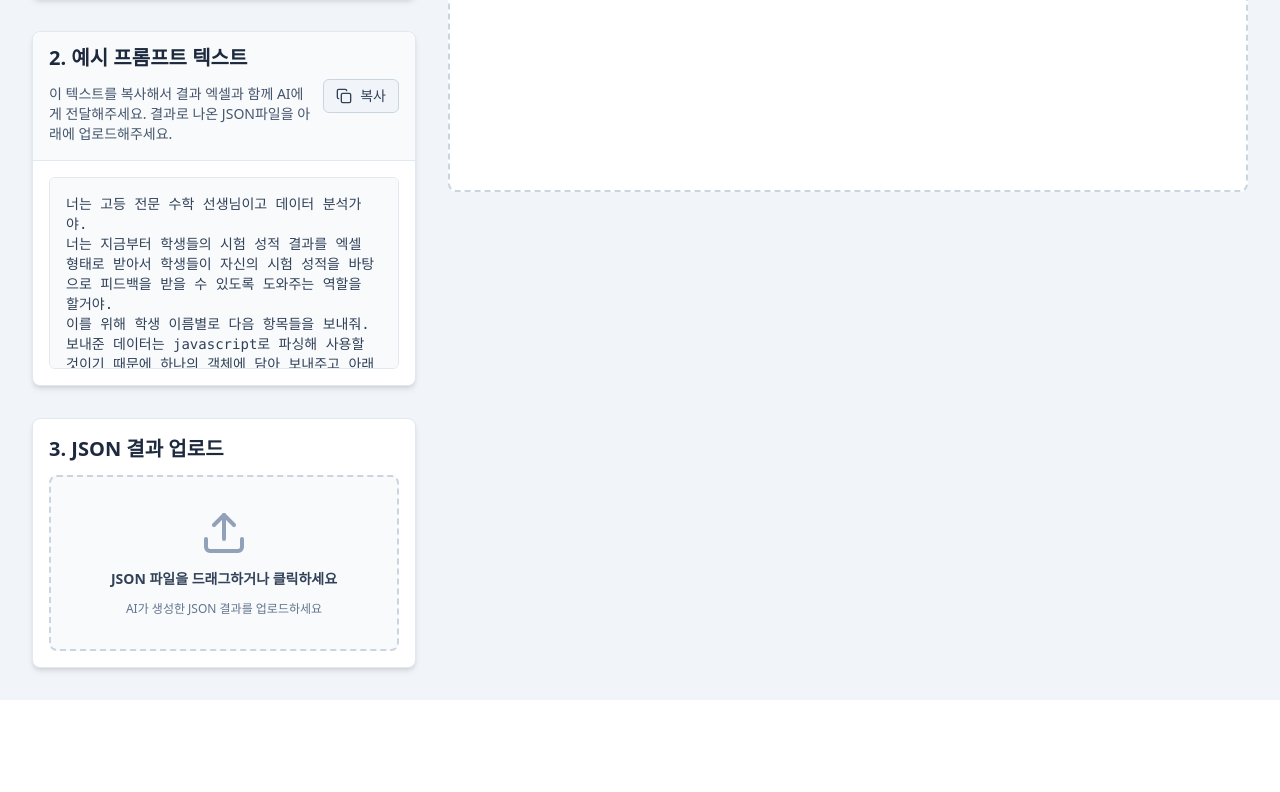
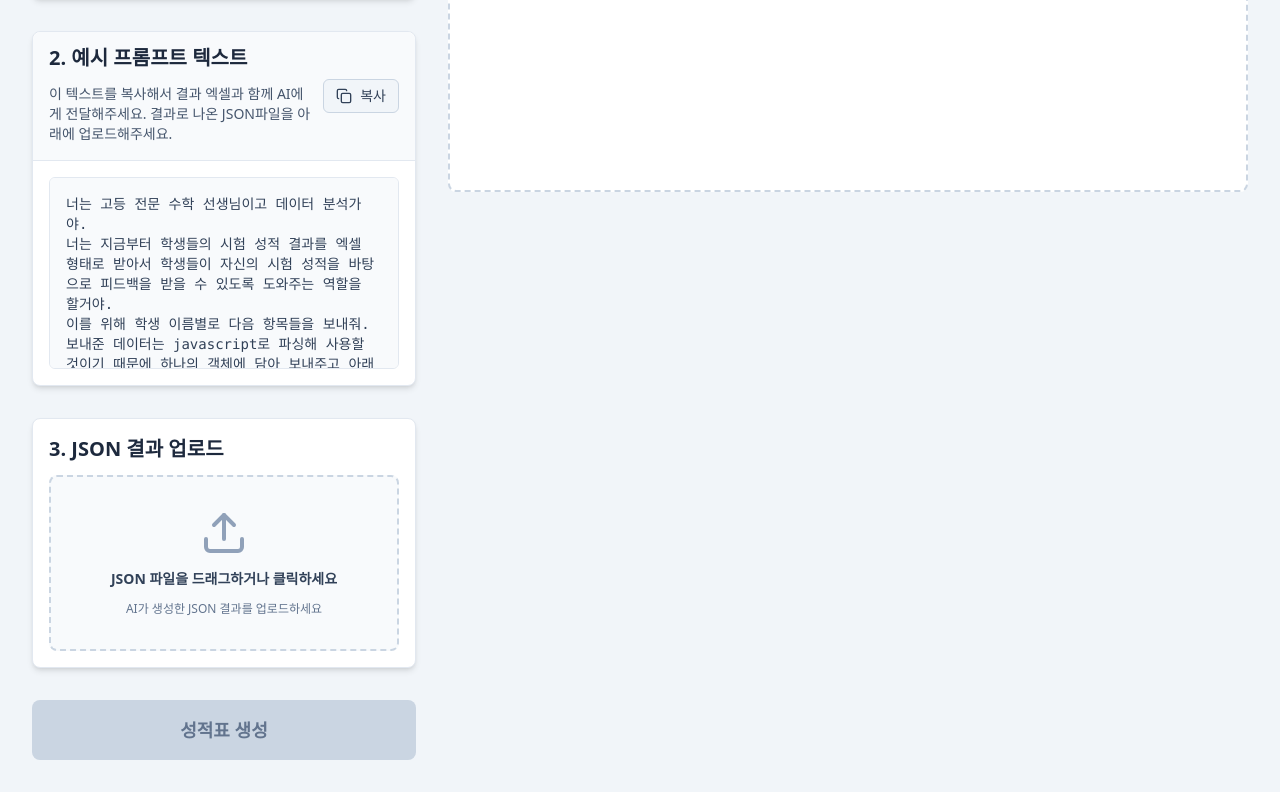
Before and after one commit to bubobubobo/math-report-card, a React (Vite) app: page / in a window 1280 px wide. Shown: the part 504-1296 px from the top of the page. Before the commit the page ends 1204 px from the top, so only its background shows below. Built offline with nearby package versions, Linux system fonts and the light colour scheme.

Commit message:
fix: loading overlay

```diff
--- a/src/App.tsx
+++ b/src/App.tsx
@@ -11,16 +11,30 @@ function App() {
   const [examInfo, setExamInfo] = useState<ExamInfo | null>(null);
   const [reports, setReports] = useState<{ data: ReportData, imageUrl: string }[]>([]);
   const [processingReport, setProcessingReport] = useState<ReportData | null>(null);
+  const [uploadedStudents, setUploadedStudents] = useState<StudentAnalysis[] | null>(null);
+  const [isGenerating, setIsGenerating] = useState(false);
   const captureRef = useRef<HTMLDivElement>(null);
 
-  const handleBatchGenerate = (students: StudentAnalysis[]) => {
+  const handleJsonUpload = (students: StudentAnalysis[]) => {
+    setUploadedStudents(students);
+  };
+
+  const handleGenerateReports = () => {
     if (!examInfo) {
       alert('시험 정보가 설정되지 않았습니다.');
       return;
     }
 
+    if (!uploadedStudents || uploadedStudents.length === 0) {
+      alert('업로드된 학생 데이터가 없습니다.');
+      return;
+    }
+
+    setIsGenerating(true);
+    setReports([]); // Clear previous reports
+
     // Process students one by one with delay
-    students.forEach((student, index) => {
+    uploadedStudents.forEach((student, index) => {
       setTimeout(() => {
         const reportData: ReportData = {
           studentName: student.studentInfo.이름,
@@ -28,6 +42,11 @@ function App() {
           studentAnalysis: student
         };
         setProcessingReport(reportData);
+
+        // Turn off generating state after last student
+        if (index === uploadedStudents.length - 1) {
+          setTimeout(() => setIsGenerating(false), 1000);
+        }
       }, index * 1000); // 1 second delay between each
     });
   };
@@ -71,7 +90,19 @@ function App() {
         <div className="col-span-12 lg:col-span-4 space-y-8">
           <ExamInfoForm onSave={setExamInfo} />
           <PromptDisplay />
-          <JsonUpload onJsonLoaded={handleBatchGenerate} />
+          <JsonUpload onJsonLoaded={handleJsonUpload} />
+
+          {/* Generate Button */}
+          <button
+            onClick={handleGenerateReports}
+            disabled={!examInfo || !uploadedStudents || isGenerating}
+            className={`w-full py-4 px-6 rounded-lg font-bold text-lg transition-all ${examInfo && uploadedStudents && !isGenerating
+              ? 'bg-blue-600 text-white hover:bg-blue-700 shadow-lg hover:shadow-xl'
+              : 'bg-slate-300 text-slate-500 cursor-not-allowed'
+              }`}
+          >
+            {isGenerating ? '생성 중...' : `성적표 생성 ${uploadedStudents ? `(${uploadedStudents.length}명)` : ''}`}
+          </button>
         </div>
 
         {/* Right Column: Report Previews */}
@@ -134,6 +165,24 @@ function App() {
           </div>
         </div>
       )}
+
+      {/* Loading Overlay */}
+      {isGenerating && (
+        <div className="fixed inset-0 bg-black/50 flex items-center justify-center z-50 transition-opacity">
+          <div className="bg-white rounded-xl p-8 flex flex-col items-center gap-6 shadow-2xl min-w-[300px] animate-in fade-in zoom-in duration-200">
+            <div className="relative">
+              <div className="w-16 h-16 border-4 border-slate-200 rounded-full"></div>
+              <div className="absolute top-0 left-0 w-16 h-16 border-4 border-blue-600 rounded-full border-t-transparent animate-spin"></div>
+            </div>
+            <div className="text-center">
+              <p className="text-xl font-bold text-slate-800 mb-2">성적표 생성 중...</p>
+              <p className="text-slate-600 font-medium">
+                {reports.length} / {uploadedStudents?.length || 0} 완료
+              </p>
+            </div>
+          </div>
+        </div>
+      )}
     </div>
   );
 }
```
